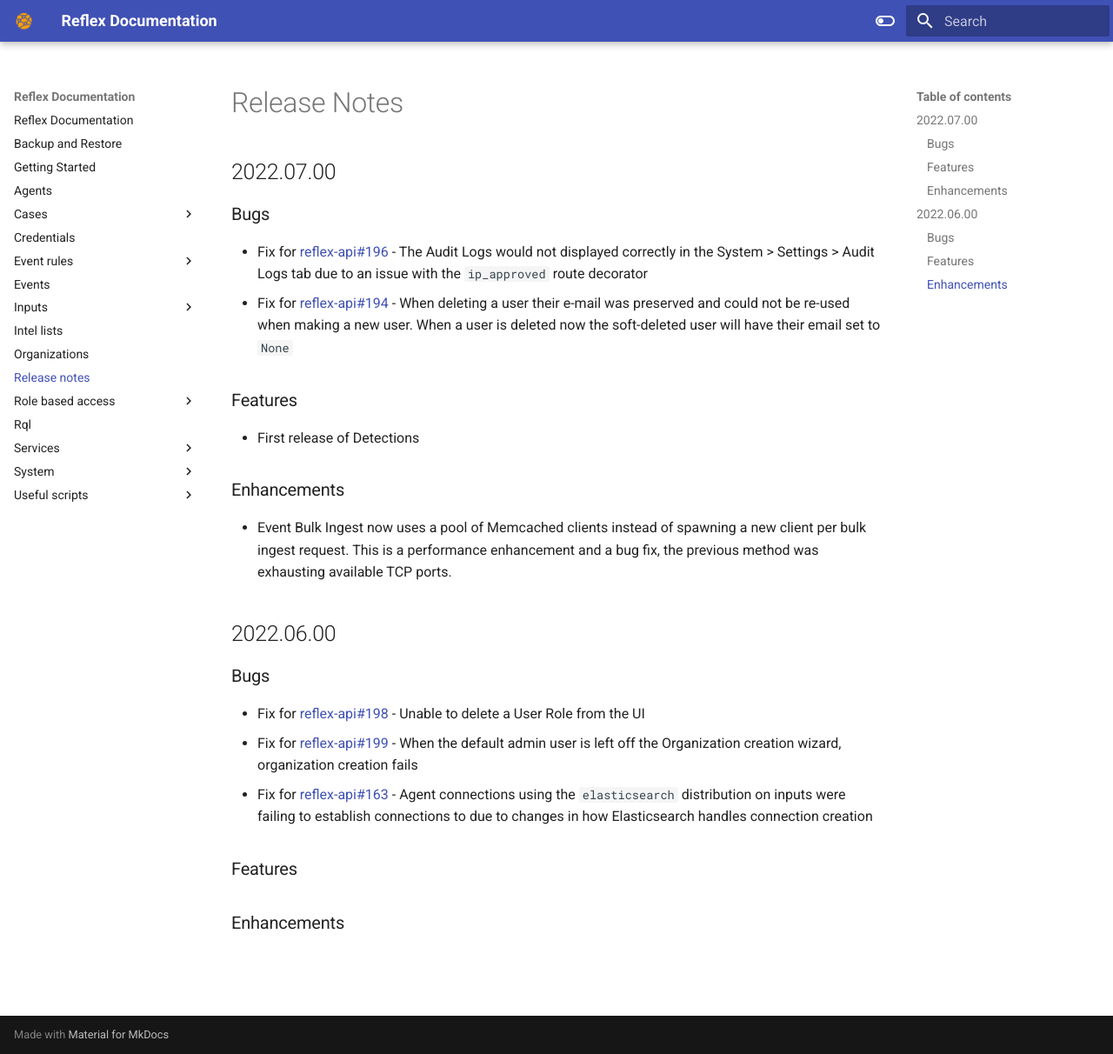
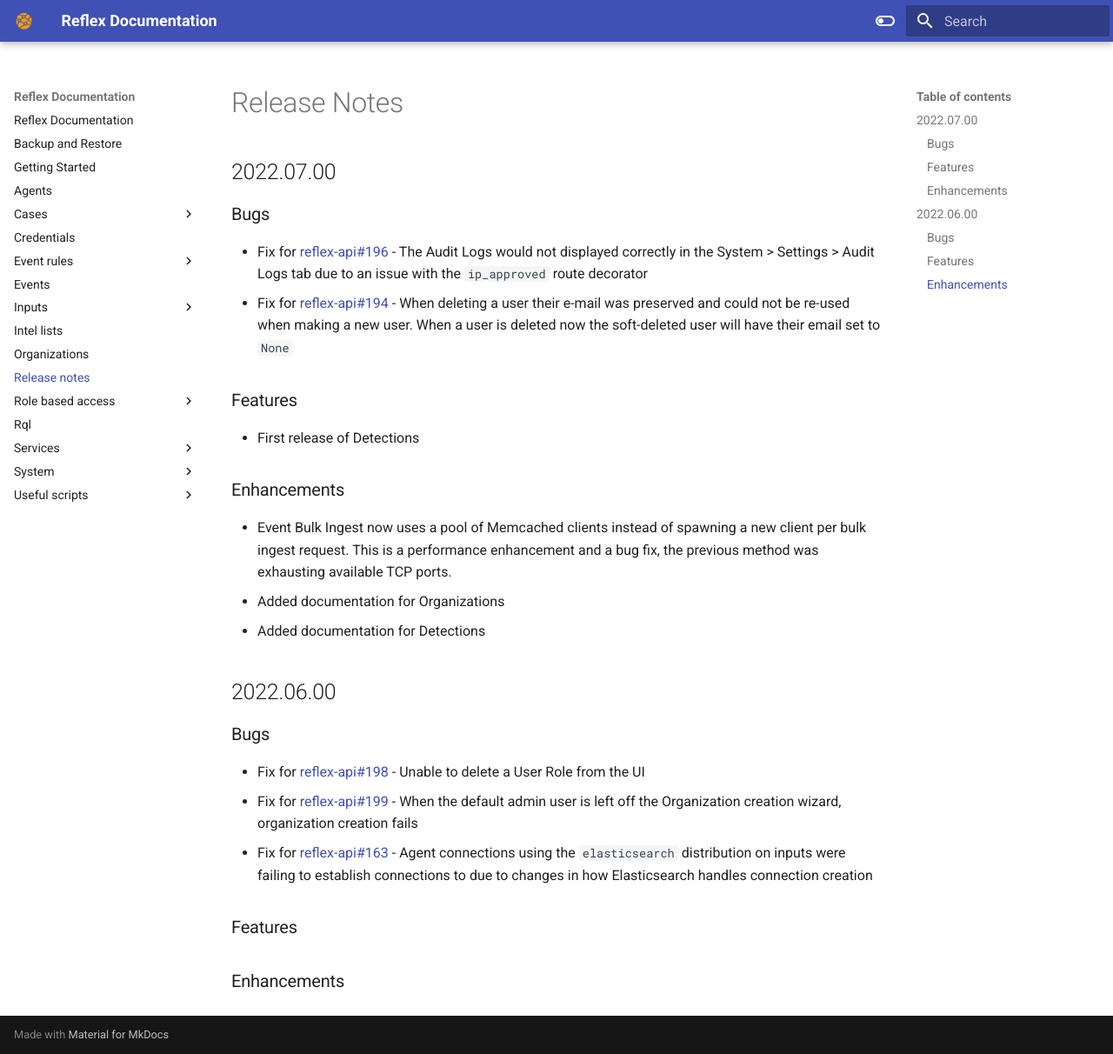
Before and after one commit to reflexsoar/reflex-docs, an MkDocs documentation site: the page built from docs/release-notes/index.md, in a window 1280 px wide and 1212 px high. Shown: the whole window at 87% size. Built offline with MkDocs 1.6.1 and Material for MkDocs 9.7.7, drawn with Linux system fonts in a browser that asks for light colours.

Commit message:
RN updates

```diff
--- a/docs/release-notes/index.md
+++ b/docs/release-notes/index.md
@@ -15,6 +15,8 @@
 ### Enhancements
 
 - Event Bulk Ingest now uses a pool of Memcached clients instead of spawning a new client per bulk ingest request.  This is a performance enhancement and a bug fix, the previous method was exhausting available TCP ports.
+- Added documentation for Organizations
+- Added documentation for Detections
 
 ## 2022.06.00
 
```
